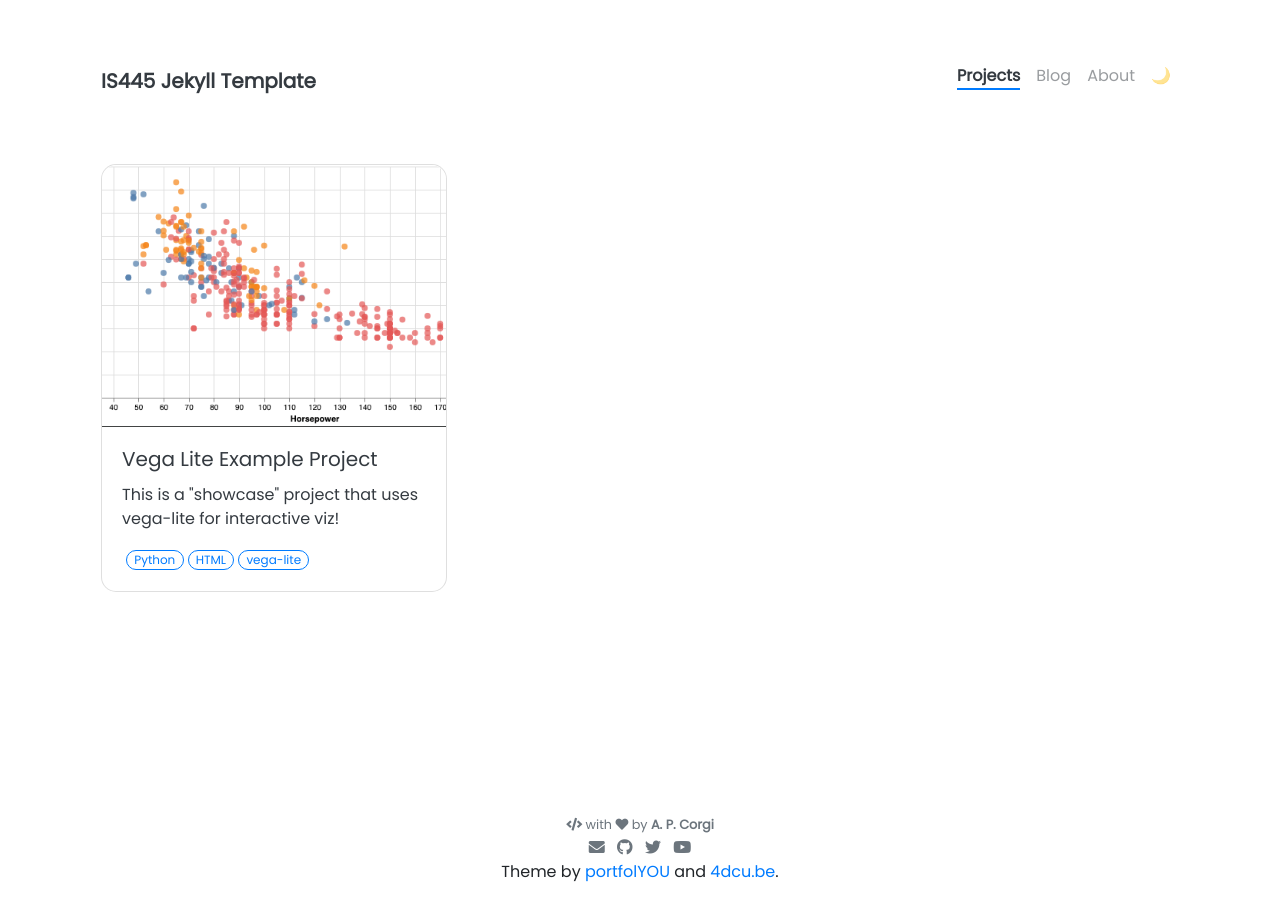
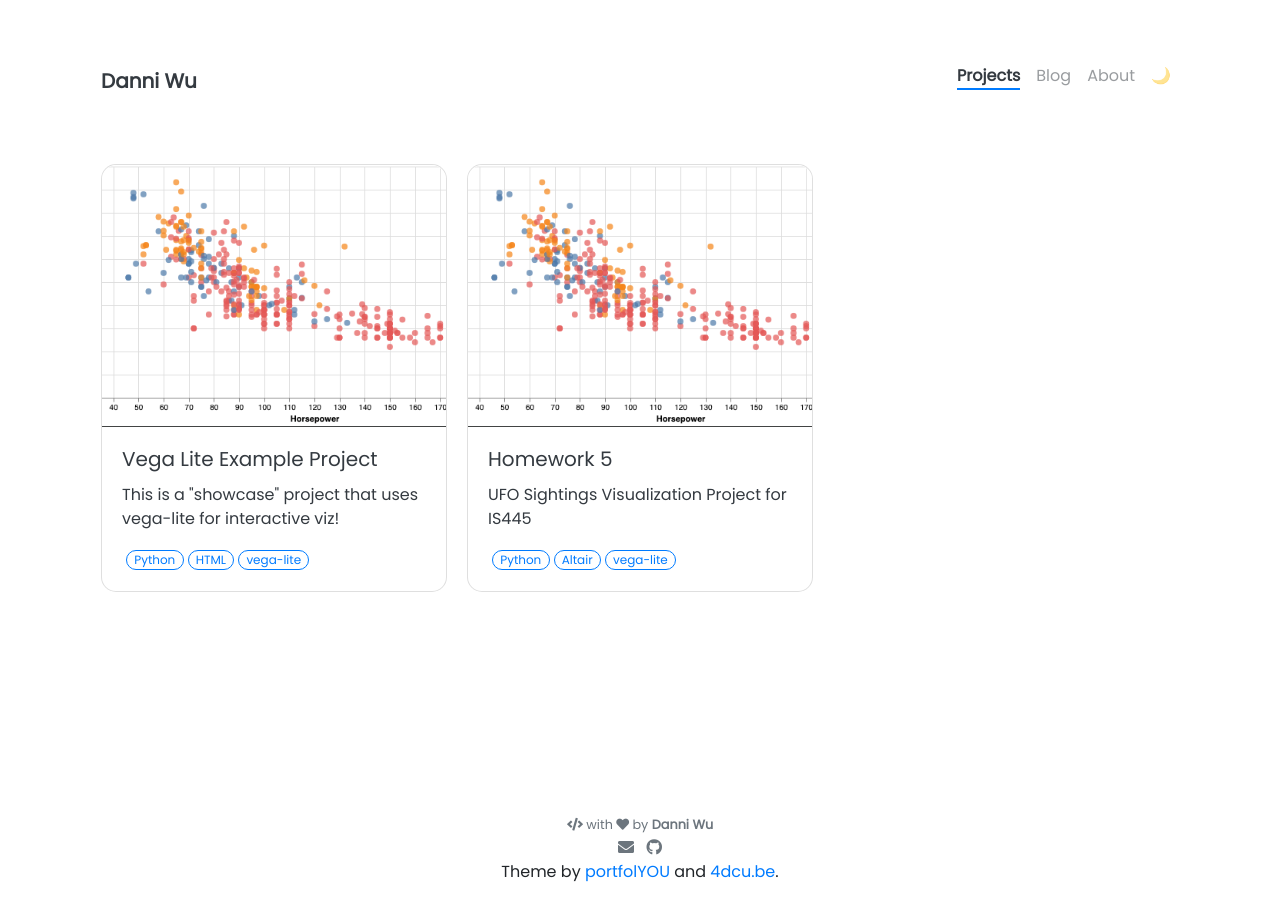
Before and after one commit to Miokasa/Miokasa.github.io, a Jekyll site: the page built from pages/projects.html, in a window 1280 px wide. Built offline with Jekyll 4.4.1, drawn with Linux system fonts in a browser that asks for light colours; nearby versions of some CDN libraries; some of the changed lines change nothing that is shown.

Commit message:
update notebook

```diff
--- a/_config.yml
+++ b/_config.yml
@@ -5,12 +5,12 @@
 # NOTE: it looks like you need to rebuild + repush everytime you update this _config.yml file
 
 ### Site Settings ###
-title               : IS445 Jekyll Template
+title               : Danni Wu
 description         : >-
-                      I am definitely not a corgi!
+                      Mism graduate student in UIUC!
 baseurl             : ""   # Change to empty quotes if you are hosting your site at <your-username>.github.io directly,
 #                                             otherwise will be hosted at <your-username>.github.io/{{base_url}}
-repository          :                     # Change to <your-username> for github OR, if that doesn't work <your-username>/<your-username>.github.io (or remove it if you don't need remote projects) -- for example, I would put "jnaiman" without the quotes after the ":" here
+repository          : Miokasa                    # Change to <your-username> for github OR, if that doesn't work <your-username>/<your-username>.github.io (or remove it if you don't need remote projects) -- for example, I would put "jnaiman" without the quotes after the ":" here
 open_new_tab        : false                             # Opens external URLs in new tab (works for posts, projects and navbar only)
 
 
@@ -34,13 +34,13 @@
 
 ### Author Info ###
 author:
-  name              : A. P. Corgi
+  name              : Danni Wu
   image             : https://media.tenor.com/8RcIoWTKYR4AAAAe/scuze-corgi.png
 #  behance           : your_username
 # dribbble          : your_username
-  email             : username@domain.com
+  email             : wdn200211@gmail.com
 #  facebook          : your_username
-  github            : jnaiman # JPN
+  github            : Miokasa # JPN
 # gitlab            : your_username
 # instagram         : your_username
 # kaggle            : your_username
@@ -51,9 +51,9 @@
 # stackoverflow     : your_user_id
 # tumblr            : your_username.tumblr.com
 #  twitch            : your_username
-  twitter           : your_username
+#  twitter           : your_username
 #  vimeo             : your_username
-  youtube           : your_channel_name
+#  youtube           : your_channel_name
 # keybase           : your_username
 
 
--- /dev/null
+++ b/_projects/2_Homework5_project.md
@@ -0,0 +1,63 @@
+---
+name: Homework 5
+tools: [Python, Altair, vega-lite]
+image: assets/pngs/cars.png
+description: UFO Sightings Visualization Project for IS445
+custom_js:
+  - vega.min
+  - vega-lite.min
+  - vega-embed.min
+  - justcharts
+---
+
+
+# UFO Sightings Homework 5
+This homework explores UFO sightings data using Python, Altair, and Vega-Lite. We created **two visualizations** of the dataset.
+## Plot 1: UFO Sightings Per Year
+
+This plot shows the total number of UFO sightings reported per year. This helps identify long-term trends in how UFO reports increased or decreased over time.
+
+**Design choices:**
+
+- **Encoding types:** X-axis is the year (`year:O` for ordinal), Y-axis is the number of reports (`count:Q`).
+- **Color scheme:** No color variable used for this plot, points on the line are used to indicate individual years.
+- **Data transformations:** Grouped the original dataset by `year` using Pandas, removed rows with missing or zero coordinates.
+
+**Interactivity:**
+- tooltips allow users to identify exact yearly counts without cluttering the chart.
+- Tooltip shows the year and count for each point.
+- Users can hover over a point to see the exact count, which helps highlight trends and spikes in the data.
+
+<vegachart schema-url="{{ site.baseurl }}/assets/json/plot1.json" style="width: 100%"></vegachart>
+---
+
+## Plot 2: UFO Reports by Location
+
+This plot shows UFO sightings on a map, with latitude vs. longitude, colored by UFO shape. By mapping longitude and latitude, we can see the geographic distribution of sightings.
+
+**Design choices:**
+
+- **Encoding types:** X-axis is longitude (`longitude:Q`), Y-axis is latitude (`latitude:Q`), color is `shape:N`.
+- **Color scheme:** Each UFO shape gets a different color to distinguish patterns in sightings.
+- **Data transformations:** Filtered out rows with missing or zero latitude/longitude.
+
+**Interactivity:**
+- the state dropdown helps viewers filter the map and focus on specific geographic regions.
+- Dropdown menu allows filtering sightings by state.
+- Hovering over points shows city, state, date, and shape.
+- `.interactive()` enables zooming/panning, making it easier to explore dense areas.
+
+<vegachart schema-url="{{ site.baseurl }}/assets/json/plot2.json" style="width: 100%"></vegachart>
+
+---
+## Data & Analysis
+
+Below are links to the dataset and the Python notebook used to generate these plots:
+
+<div class="left">
+{% include elements/button.html link="https://github.com/UIUC-iSchool-DataViz/is445_data/raw/main/ufo-scrubbed-geocoded-time-standardized-00.csv" text="The Data" %}
+</div>
+
+<div class="right">
+{% include elements/button.html link="https://github.com/Miokasa/Miokasa.github.io/blob/main/python_notebooks/Workbook.ipynb" text="The Analysis" %}
+</div>
```
Also changed, not shown: 9 other files.
